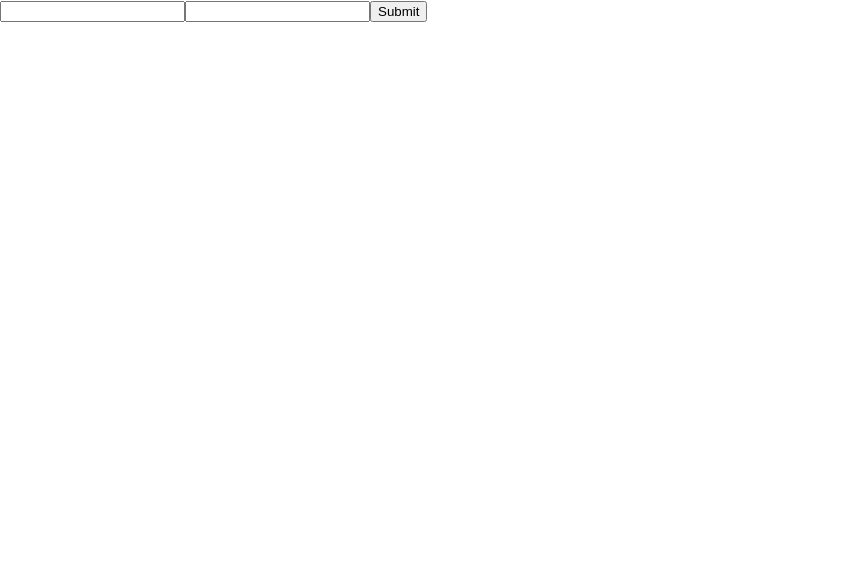
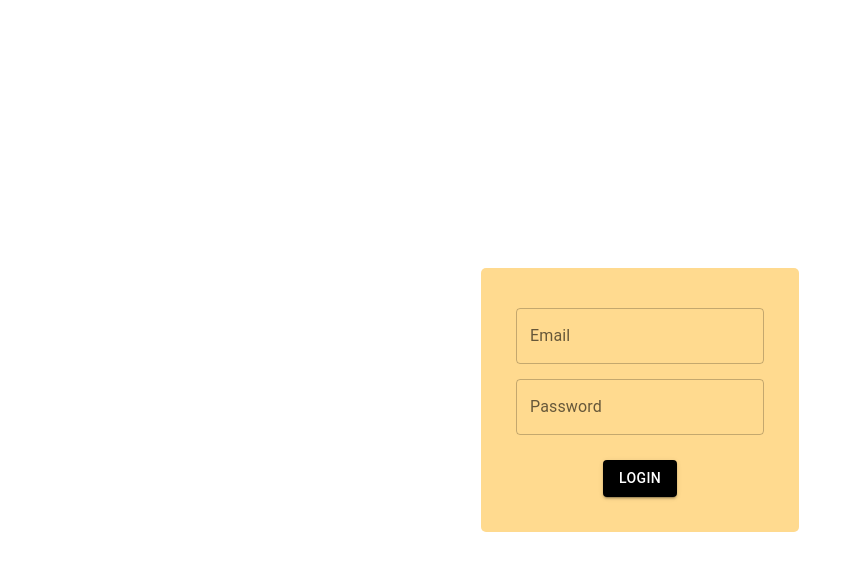
Before and after one commit to ProgFadi/axios-app, a React (Create React App) app: page /login in a window 1280 px wide. Shown: the top 570 px of the page, without its empty margins (0-862 px from the left). Built offline with nearby package versions, Linux system fonts and the light colour scheme.

Commit message:
products fetched from free api and rendered

```diff
--- a/src/components/Drawer.jsx
+++ b/src/components/Drawer.jsx
@@ -129,7 +129,7 @@ function PersistentDrawerLeft(props) {
     setAnchorElUser(null);
   };
   return (
-    <Box sx={{ display: 'flex' }}>
+    <Box sx={{ display: 'flex', backgroundColor:'#f5f3f0' }}>
       <CssBaseline />
       <AppBar position="fixed" open={open}>
         <Toolbar >
--- /dev/null
+++ b/src/components/PCard.jsx
@@ -0,0 +1,91 @@
+import * as React from 'react';
+import { styled } from '@mui/material/styles';
+import Card from '@mui/material/Card';
+import CardHeader from '@mui/material/CardHeader';
+import CardMedia from '@mui/material/CardMedia';
+import CardContent from '@mui/material/CardContent';
+import CardActions from '@mui/material/CardActions';
+import Collapse from '@mui/material/Collapse';
+import Avatar from '@mui/material/Avatar';
+import IconButton from '@mui/material/IconButton';
+import Typography from '@mui/material/Typography';
+import { red } from '@mui/material/colors';
+import FavoriteIcon from '@mui/icons-material/Favorite';
+import ShareIcon from '@mui/icons-material/Share';
+import ExpandMoreIcon from '@mui/icons-material/ExpandMore';
+import MoreVertIcon from '@mui/icons-material/MoreVert';
+import AddShoppingCartIcon from '@mui/icons-material/AddShoppingCart';
+const ExpandMore = styled((props) => {
+  const { expand, ...other } = props;
+  return <IconButton {...other} />;
+})(({ theme, expand }) => ({
+  transform: !expand ? 'rotate(0deg)' : 'rotate(180deg)',
+  marginLeft: 'auto',
+  transition: theme.transitions.create('transform', {
+    duration: theme.transitions.duration.shortest,
+  }),
+}));
+
+export default function RecipeReviewCard(props) {
+const obj = props.obj
+  const [expanded, setExpanded] = React.useState(false);
+
+  const handleExpandClick = () => {
+    setExpanded(!expanded);
+  };
+
+  return (
+    <Card
+
+    sx={{
+        maxWidth: 345
+        ,
+        margin:'5px'
+        }}>
+      <CardHeader
+        avatar={
+          <Avatar sx={{ bgcolor: red[500] }} aria-label="recipe">
+            R
+          </Avatar>
+        }
+        action={
+          <IconButton aria-label="settings">
+            <MoreVertIcon />
+          </IconButton>
+        }
+        title={obj.title}
+        subheader={obj.category}
+      />
+      <CardMedia
+        component="img"
+        height="194"
+        image={obj.image}
+        alt="Image here"
+      />
+      <CardContent>
+        <Typography variant="body2" color="text.secondary">
+         {obj.description}
+        </Typography>
+      </CardContent>
+      <CardActions disableSpacing>
+        <IconButton aria-label="add to cart">
+          <AddShoppingCartIcon />
+        </IconButton>
+
+        <ExpandMore
+          expand={expanded}
+          onClick={()=>{console.log('not yet!')}}
+          aria-expanded={expanded}
+          aria-label="show more"
+        >
+          <ExpandMoreIcon />
+        </ExpandMore>
+      </CardActions>
+      <Collapse in={expanded} timeout="auto" unmountOnExit>
+        <CardContent>
+
+        </CardContent>
+      </Collapse>
+    </Card>
+  );
+}
--- a/src/contexts/AuthContext.js
+++ b/src/contexts/AuthContext.js
@@ -22,6 +22,7 @@ const reducer = (oldState,action)=>{
                 ...oldState,
                 isAuth:false
             }
+
     }
 }
 
--- a/src/pages/Dashboard.jsx
+++ b/src/pages/Dashboard.jsx
@@ -2,10 +2,7 @@ import React, { useEffect, useState } from 'react';
 import {Navigate} from 'react-router-dom'
 import useAuth from '../hooks/useAuth';
 function Dashboard(props) {
-    const{isAuth} = useAuth()
-    console.log(isAuth)
-    if(!isAuth)
-     return <Navigate to="/login"/>
+
 
     return (
         <div>
--- a/src/pages/Login.jsx
+++ b/src/pages/Login.jsx
@@ -1,25 +1,78 @@
-import React, { useContext } from 'react';
-import { useNavigate } from 'react-router-dom';
-import axios from '../utils/axios'
-import {TOKEN_KEY} from '../utils/Constants'
-import AuthContext from '../contexts/AuthContext'
+import React, { useContext } from "react";
+import { useNavigate } from "react-router-dom";
+import axios from "../utils/axios";
+import { TOKEN_KEY } from "../utils/Constants";
+import AuthContext from "../contexts/AuthContext";
+import { Box } from "@mui/material";
+import TextField from "@mui/material/TextField";
+import Button from "@mui/material/Button";
+
 function Login(props) {
-    const [email, setEmail] = React.useState('')
-    const [password, setPassword] = React.useState('')
-    const {login} = useContext(AuthContext)
-    console.log('login jsx ',login)
-    return (
-        <div>
-          <form>
-              <input value={email} onChange={(e)=>setEmail(e.target.value)} type="email" />
-              <input value={password} onChange={(e)=>setPassword(e.target.value)} type="password" />
-              <input type="submit" onClick={(e)=> {
-                  e.preventDefault()
-                  login(email,password)
-              }}/>
-          </form>
-        </div>
-    );
+  const [email, setEmail] = React.useState("");
+  const [password, setPassword] = React.useState("");
+  const { login } = useContext(AuthContext);
+  console.log("login jsx ", login);
+  return (
+    <Box
+      sx={{
+        display: "flex",
+        flexGrow: 1,
+
+        justifyContent: "center",
+        alignItems: "center",
+        height: "100vh",
+      }}
+    >
+      <Box
+        component="form"
+        sx={{
+          display: "flex",
+          flexDirection: "column",
+          justifyContent: "center",
+          alignItems: "center",
+          borderRadius:'5px',
+          backgroundColor:'#ffda8f',
+          padding:'35px'
+        }}
+      >
+        <TextField
+          value={email}
+          onChange={(e) => setEmail(e.target.value)}
+          type="email"
+          id="email"
+          label="Email"
+          variant="outlined"
+          style={{
+            marginTop: "5px",
+          }}
+        />
+        <TextField
+          value={password}
+          onChange={(e) => setPassword(e.target.value)}
+          type="password"
+          id="password"
+          label="Password"
+          variant="outlined"
+          style={{
+            marginTop: "15px",
+          }}
+        />
+
+        <Button
+          style={{
+            marginTop: "25px",
+          }}
+          onClick={(e) => {
+            e.preventDefault();
+            login(email, password);
+          }}
+          variant="contained"
+        >
+          LOGIN
+        </Button>
+      </Box>
+    </Box>
+  );
 }
 
 export default Login;
--- a/src/pages/Products.jsx
+++ b/src/pages/Products.jsx
@@ -1,16 +1,37 @@
-import React, { useEffect } from 'react';
+import React, { useEffect, useState } from 'react';
 import {Navigate} from 'react-router-dom'
 import useAuth from '../hooks/useAuth';
-
+import axios from '../utils/axios'
+import PCard from '../components/PCard'
+import { Box } from '@mui/material';
 function Products(props) {
-    const{isAuth} = useAuth()
-    if(!isAuth)
-     return <Navigate to="/login"/>
-
+   const [products, setProducts] = useState([])
+    useEffect(()=>{
+        axios.get('https://fakestoreapi.com/products')
+        .then((res)=>{
+            console.log(res)
+            setProducts(res.data)
+        })
+        .catch((err)=>{
+            console.log(err)
+        })
+    },[])
     return (
-        <div>
-            Products
-        </div>
+        <Box
+        sx={{
+            display:'flex',
+            flexDirection:'row',
+            flexWrap:'wrap',
+            justifyContent:'center',
+            backgroundColor:'#f5f3f0'
+        }}
+        >
+           {
+               products && products.map((item)=>{
+                   return <PCard obj={item}/>
+               })
+           }
+        </Box>
     );
 }
 
```
